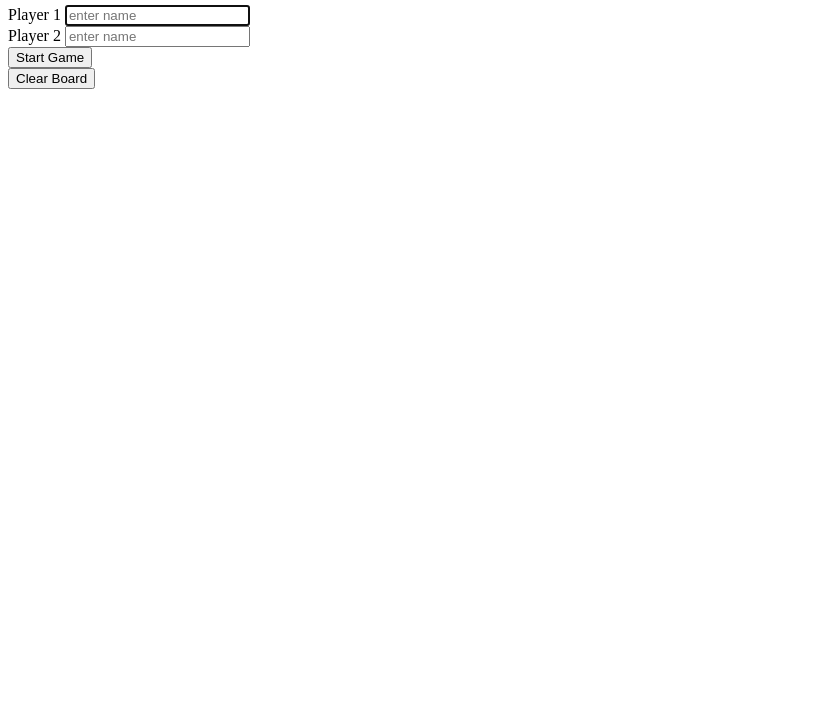
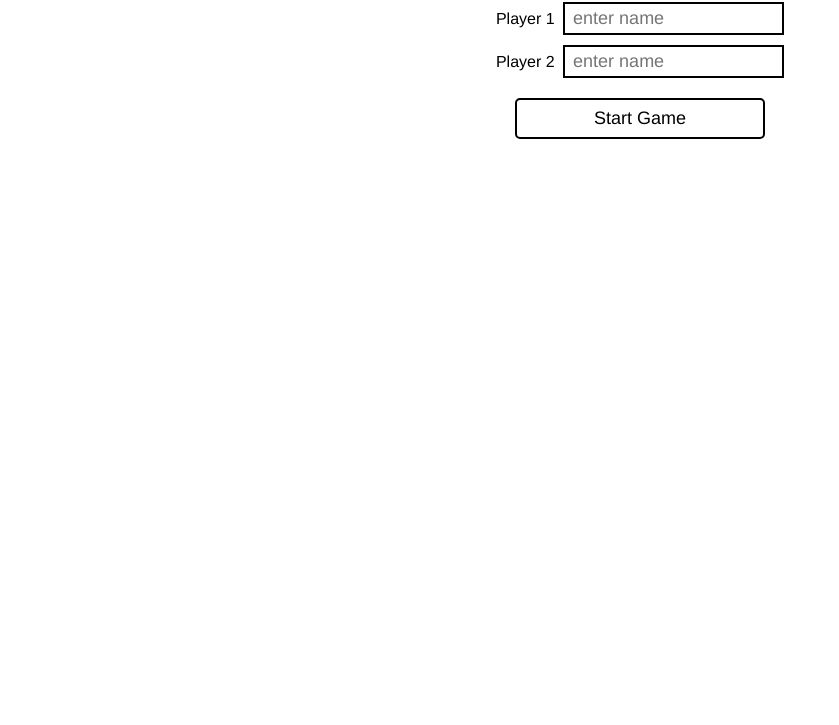
Before and after one commit to kaniikasinghal/Tic-Tac-Toe-Game, a plain HTML site: page index.html in a window 1280 px wide. Shown: the part 75-800 px from the top of the page, without its empty margins (0-839 px from the left). Drawn offline with Linux system fonts and the light colour scheme.

Commit message:
Update index.html

```diff
--- a/index.html
+++ b/index.html
@@ -8,9 +8,9 @@
   <meta name="description" content="Tic Tac Toe">
 
   <link href="https://fonts.googleapis.com/css?family=Permanent+Marker" rel="stylesheet">
-  <link rel="stylesheet" href="mg.css" type="text/css">
+  <link rel="stylesheet" href="tttg.css" type="text/css">
 
-  <script type="text/javascript" src="mg.js"></script>
+  <script type="text/javascript" src="tttg.js"></script>
 </head>
 
 <body>
```
